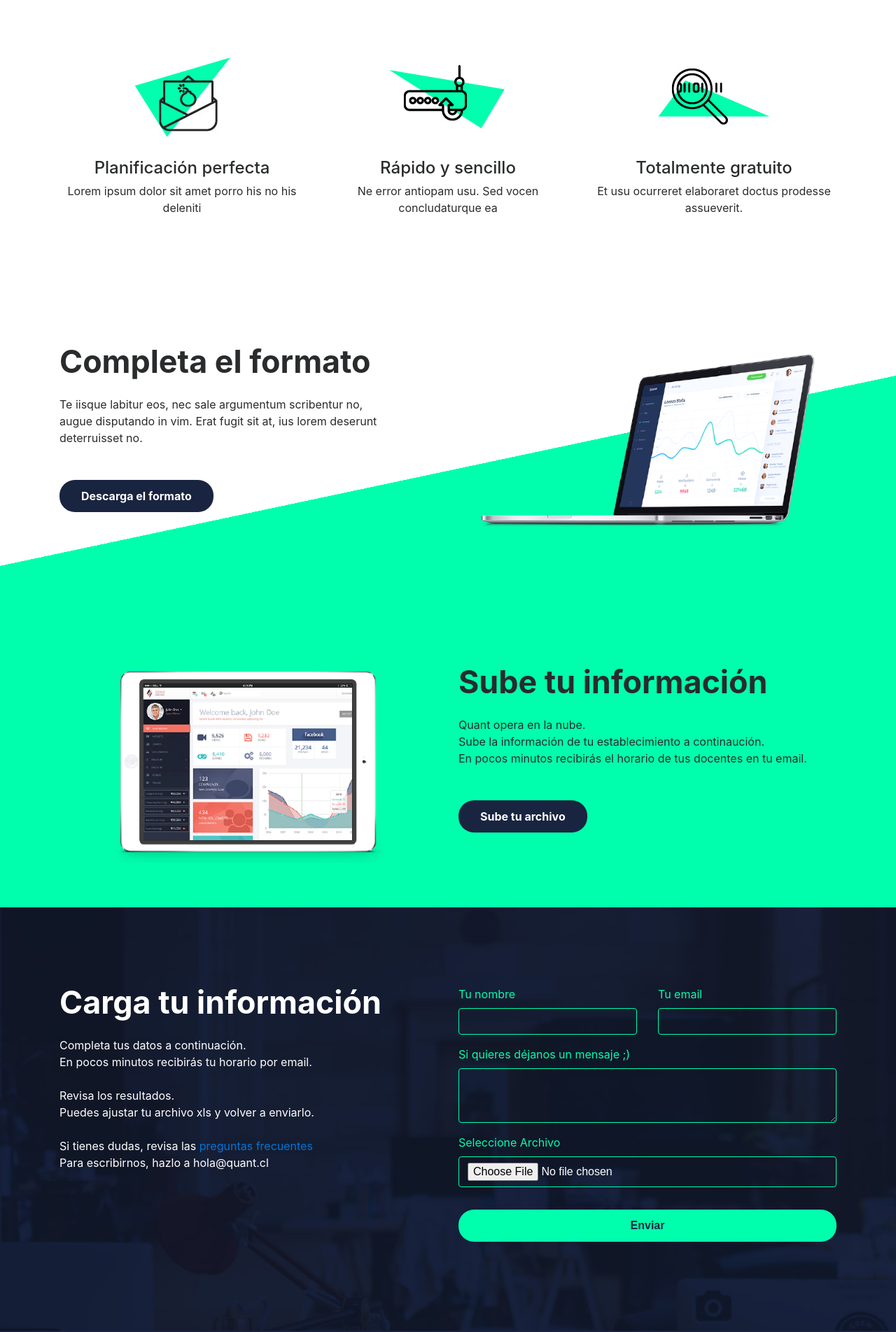
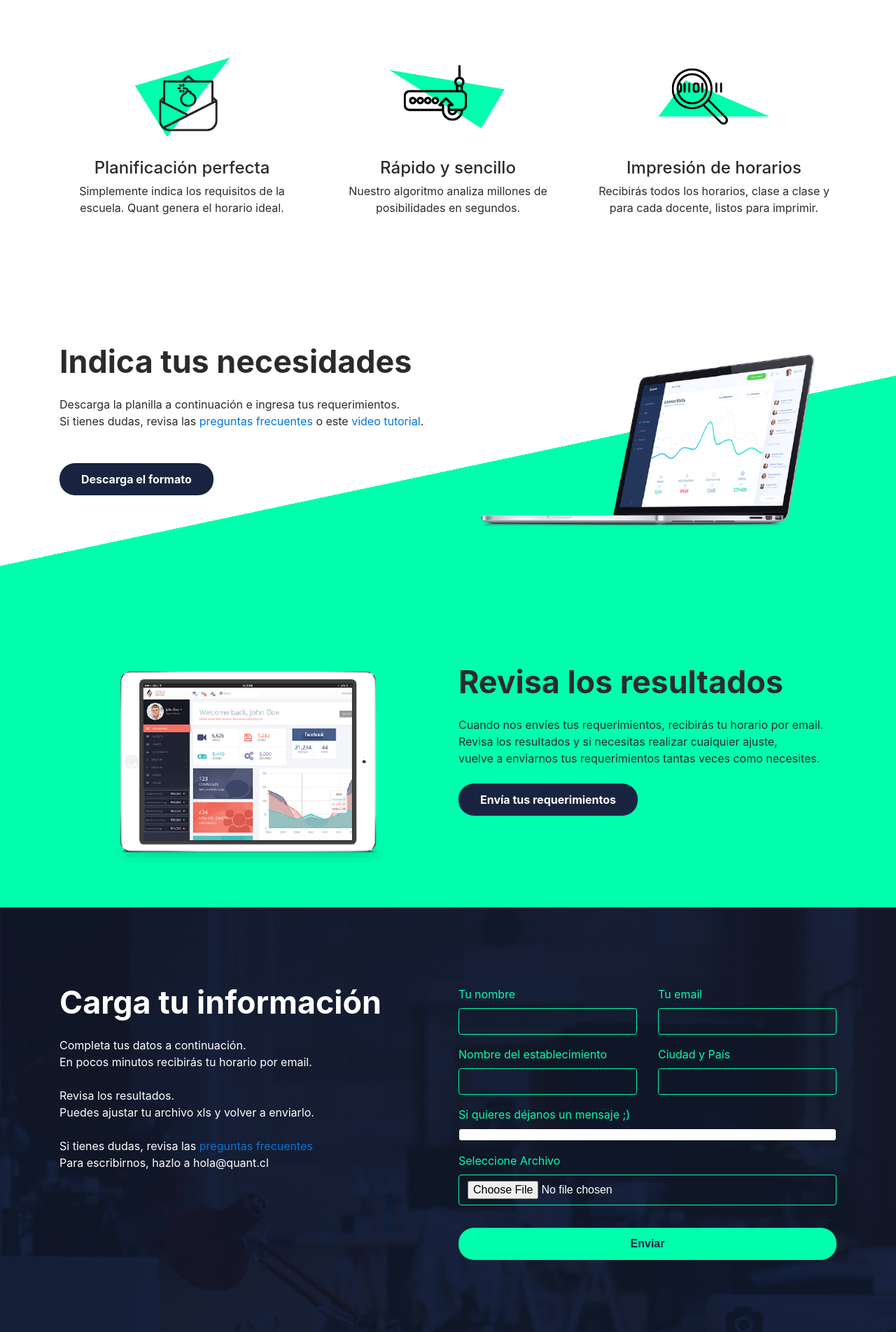
Before and after one commit to brainforwarding/quantsite, a Django app: page / in a window 1280 px wide. Shown: the part 796-2700 px from the top of the page at 70% size. Run offline with Django 3.2, Linux system fonts and the light colour scheme; some libraries are stand-ins or nearby versions.

Commit message:
changes to text

```diff
--- a/quantsite_app/templates/quantsite_app/index.html
+++ b/quantsite_app/templates/quantsite_app/index.html
@@ -50,34 +50,37 @@
         <h2 class="text-center font-weight-bold my-5">La mejor manera de organizar el horario</h2>
         <div class="row">
             <div data-aos="fade-up" data-aos-delay="0" data-aos-duration="1000" data-aos-once="true" class="col-md-4 text-center">
-                <img src="{% static 'img/smart-protect-1.jpg' %}" alt="Anti-spam" class="mx-auto">
+                <img src="img/smart-protect-1.jpg" alt="Anti-spam" class="mx-auto">
                 <h4>Planificación perfecta</h4>
-                <p>Lorem ipsum dolor sit amet porro his no his deleniti</p>
+                <p>Simplemente indica los requisitos de la escuela. Quant genera el horario ideal.</p>
             </div>
             <div data-aos="fade-up" data-aos-delay="200" data-aos-duration="1000" data-aos-once="true" class="col-md-4 text-center">
-                <img src="{% static 'img/smart-protect-2.jpg' %}" alt="Phishing Detect" class="mx-auto">
+                <img src="img/smart-protect-2.jpg" alt="Phishing Detect" class="mx-auto">
                 <h4>Rápido y sencillo</h4>
-                <p>Ne error antiopam usu. Sed vocen concludaturque ea</p>
+                <p> Nuestro algoritmo analiza millones de posibilidades en segundos.</p>
             </div>
             <div data-aos="fade-up" data-aos-delay="400" data-aos-duration="1000" data-aos-once="true" class="col-md-4 text-center">
-                <img src="{% static 'img/smart-protect-3.jpg' %}" alt="Smart Scan" class="mx-auto">
-                <h4>Totalmente gratuito</h4>
-                <p>Et usu ocurreret elaboraret doctus prodesse assueverit.</p>
+                <img src="img/smart-protect-3.jpg" alt="Smart Scan" class="mx-auto">
+                <h4>Impresión de horarios</h4>
+                <p>Recibirás todos los horarios, clase a clase y para cada docente, listos para imprimir.</p>
             </div>
         </div>
     </div>
+
     <!-- feature (skew background) -->
     <div class="jumbotron jumbotron-fluid feature" id="feature-first">
         <div class="container my-5">
             <div class="row justify-content-between text-center text-md-left">
                 <div data-aos="fade-right" data-aos-duration="1000" data-aos-once="true" class="col-md-6">
-                    <h2 class="font-weight-bold">Completa el formato </h2>
-                    <p class="my-4">Te iisque labitur eos, nec sale argumentum scribentur no,
-                        <br> augue disputando in vim. Erat fugit sit at, ius lorem deserunt deterruisset no.</p>
+                    <h2 class="font-weight-bold">Indica tus necesidades</h2>
+                    <p class="my-4">
+                        Descarga la planilla a continuación e ingresa tus requerimientos.
+                        <br> Si tienes dudas, revisa las <a href="https://www.google.com/">preguntas frecuentes</a> o este <a href="https://www.google.com/">video tutorial</a>.
+                    </p>
                     <a href="#" class="btn my-4 font-weight-bold atlas-cta cta-blue">Descarga el formato</a>
                 </div>
                 <div data-aos="fade-left" data-aos-duration="1000" data-aos-once="true" class="col-md-6 align-self-center">
-                    <img src="{% static 'img/feature-1.png' %}" alt="Take a look inside" class="mx-auto d-block">
+                    <img src="img/feature-1.png" alt="Take a look inside" class="mx-auto d-block">
                 </div>
             </div>
         </div>
@@ -87,16 +90,16 @@
         <div class="container">
             <div class="row justify-content-between text-center text-md-left">
                 <div data-aos="fade-left" data-aos-duration="1000" data-aos-once="true" class="col-md-6 flex-md-last">
-                    <h2 class="font-weight-bold">Sube tu información</h2>
+                    <h2 class="font-weight-bold">Revisa los resultados</h2>
                     <p class="my-4">
-                        Quant opera en la nube.
-                        <br> Sube la información de tu establecimiento a continaución.
-                        <br> En pocos minutos recibirás el horario de tus docentes en tu email.
-                    </p>
-                    <a href="#" class="btn my-4 font-weight-bold atlas-cta cta-blue">Sube tu archivo</a>
+                        Cuando nos envíes tus requerimientos, recibirás tu horario por email.
+                        <br> Revisa los resultados y si necesitas realizar cualquier ajuste,
+                        <br> vuelve a enviarnos tus requerimientos tantas veces como necesites.
+
+                    <a href="#" class="btn my-4 font-weight-bold atlas-cta cta-blue">Envía tus requerimientos</a>
                 </div>
                 <div data-aos="fade-right" data-aos-duration="1000" data-aos-once="true" class="col-md-6 align-self-center flex-md-first">
-                    <img src="{% static 'img/feature-2.png' %}" alt="Safe and reliable" class="mx-auto d-block">
+                    <img src="img/feature-2.png" alt="Safe and reliable" class="mx-auto d-block">
                 </div>
             </div>
         </div>
@@ -172,10 +175,20 @@
 	                            <label for="email">Tu email</label>
 	                            <input type="email" class="form-control" id="email">
 	                        </div>
+                        </div>
+                        <div class="row">
+	                        <div class="form-group col-md-6">
+	                            <label for="name">Nombre del establecimiento</label>
+	                            <input type="name" class="form-control" id="name">
+	                        </div>
+	                        <div class="form-group col-md-6">
+	                            <label for="Email">Ciudad y País</label>
+	                            <input type="email" class="form-control" id="Email">
+	                        </div>
 	                    </div>
 	                    <div class="form-group">
 	                        <label for="message">Si quieres déjanos un mensaje ;)</label>
-	                        <textarea class="form-control" id="message" rows="3"></textarea>
+	                        <texta  rea class="form-control" id="message" rows="3"></textarea>
                         </div>
                         <div class="form-group">
                             <label for="xls_file">Seleccione Archivo</label>
```
